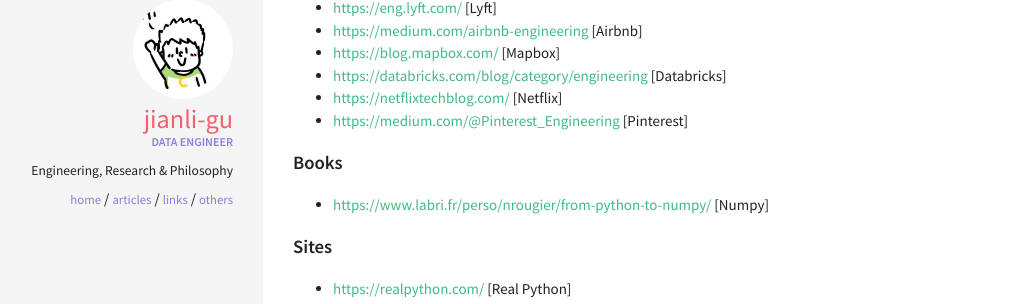
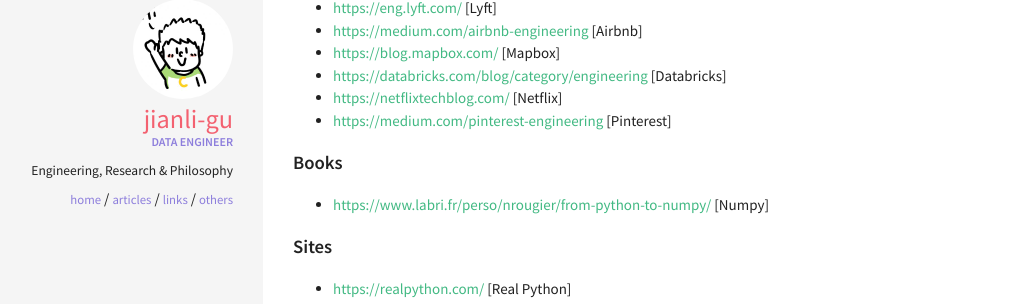
Before and after one commit to jianli-gu/jianli-gu.github.io, a Jekyll site: the page built from links.md, in a window 1280 px wide. Shown: the part 440-744 px from the top of the page, without its empty margins (57-1079 px from the left). Built offline with Jekyll 4.4.1, drawn with Linux system fonts in a browser that asks for light colours.

```diff
--- a/links.md
+++ b/links.md
@@ -22,7 +22,7 @@ A collection of awesome posts, articles, books, talks, repos, videos, sites, and
 - [https://blog.mapbox.com/](https://blog.mapbox.com/) [Mapbox]
 - [https://databricks.com/blog/category/engineering](https://databricks.com/blog/category/engineering) [Databricks]
 - [https://netflixtechblog.com/](https://netflixtechblog.com/) [Netflix]
-- [https://medium.com/@Pinterest_Engineering](https://medium.com/@Pinterest_Engineering) [Pinterest]
+- [https://medium.com/pinterest-engineering](https://medium.com/pinterest-engineering) [Pinterest]
 
 
 #### Books
```
